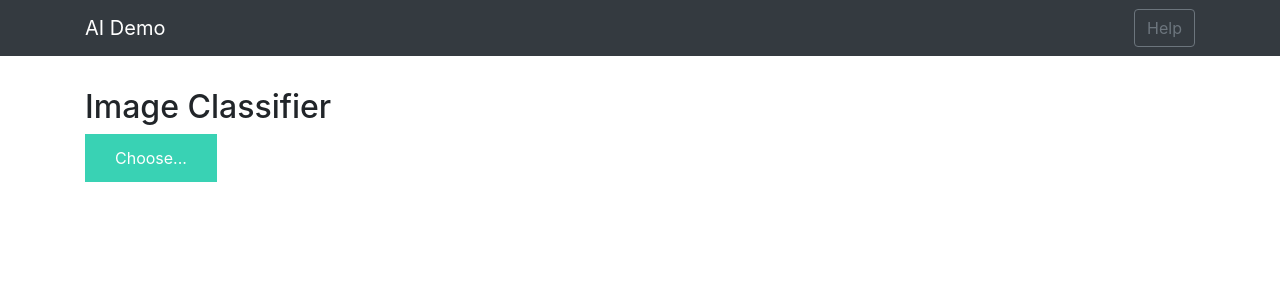
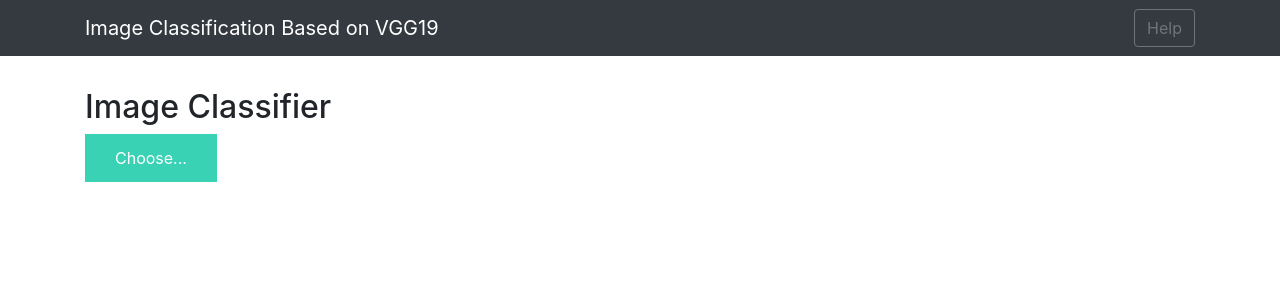
Before and after one commit to Karan-Choudhary/DeepLearning, a Flask app: page / in a window 1280 px wide. Shown: the top 300 px of the page. Run offline with Flask 2, Linux system fonts and the light colour scheme; some libraries are stand-ins or nearby versions.

Commit message:
Made change for deployment on Heroku

```diff
--- a/Project_Image_Classification/templates/base.html
+++ b/Project_Image_Classification/templates/base.html
@@ -4,7 +4,7 @@
     <meta charset="UTF-8">
     <meta name="viewport" content="width=device-width, initial-scale=1.0">
     <meta http-equiv="X-UA-Compatible" content="ie=edge">
-    <title>AI Demo</title>
+    <title>Image Classification Based on VGG19</title>
     <link href="https://cdn.bootcss.com/bootstrap/4.0.0/css/bootstrap.min.css" rel="stylesheet">
     <script src="https://cdn.bootcss.com/popper.js/1.12.9/umd/popper.min.js"></script>
     <script src="https://cdn.bootcss.com/jquery/3.3.1/jquery.min.js"></script>
@@ -15,7 +15,7 @@
 <body>
     <nav class="navbar navbar-dark bg-dark">
         <div class="container">
-            <a class="navbar-brand" href="#">AI Demo</a>
+            <a class="navbar-brand" href="#">Image Classification Based on VGG19</a>
             <button class="btn btn-outline-secondary my-2 my-sm-0" type="submit">Help</button>
         </div>
     </nav>
```
